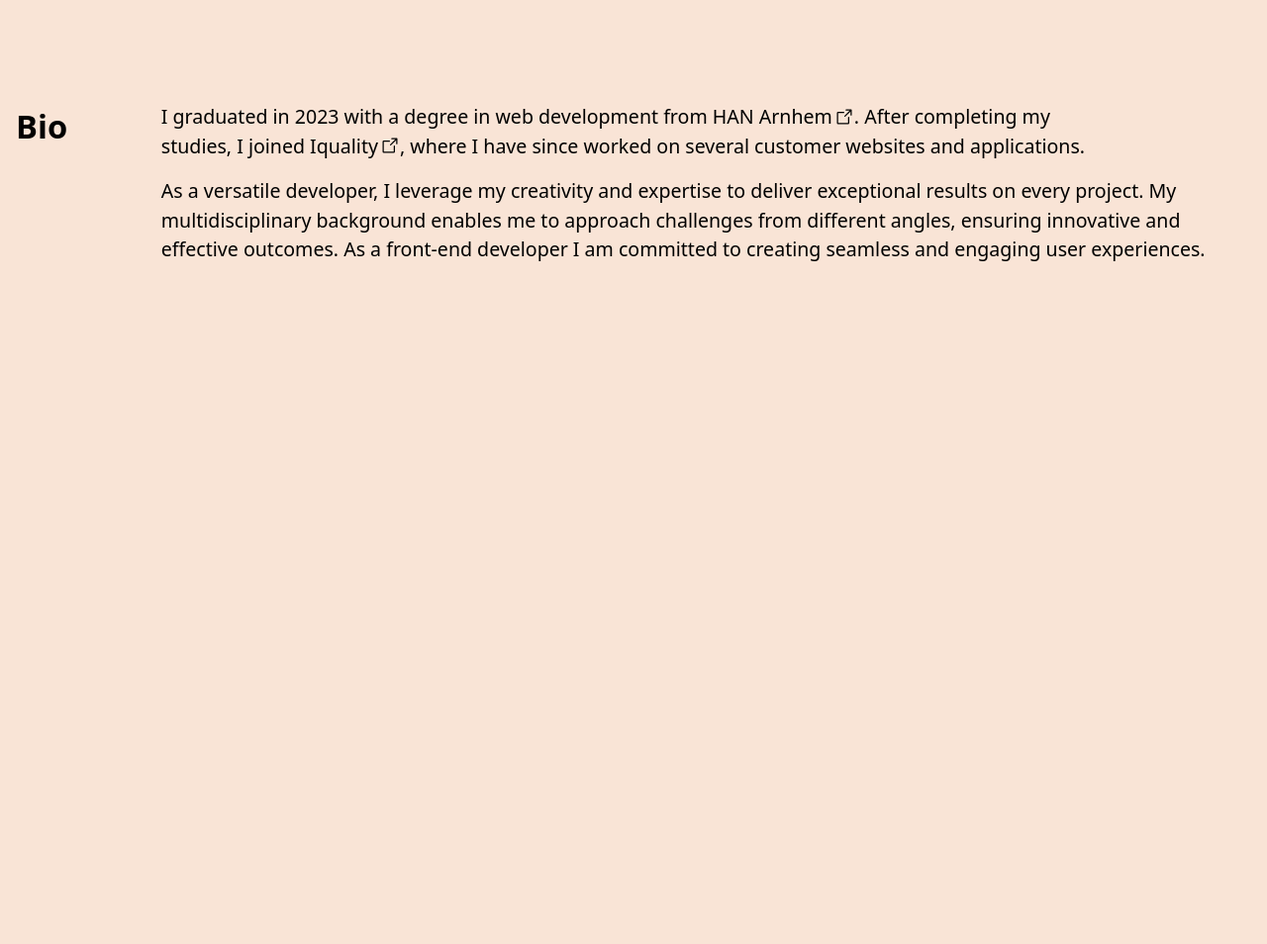
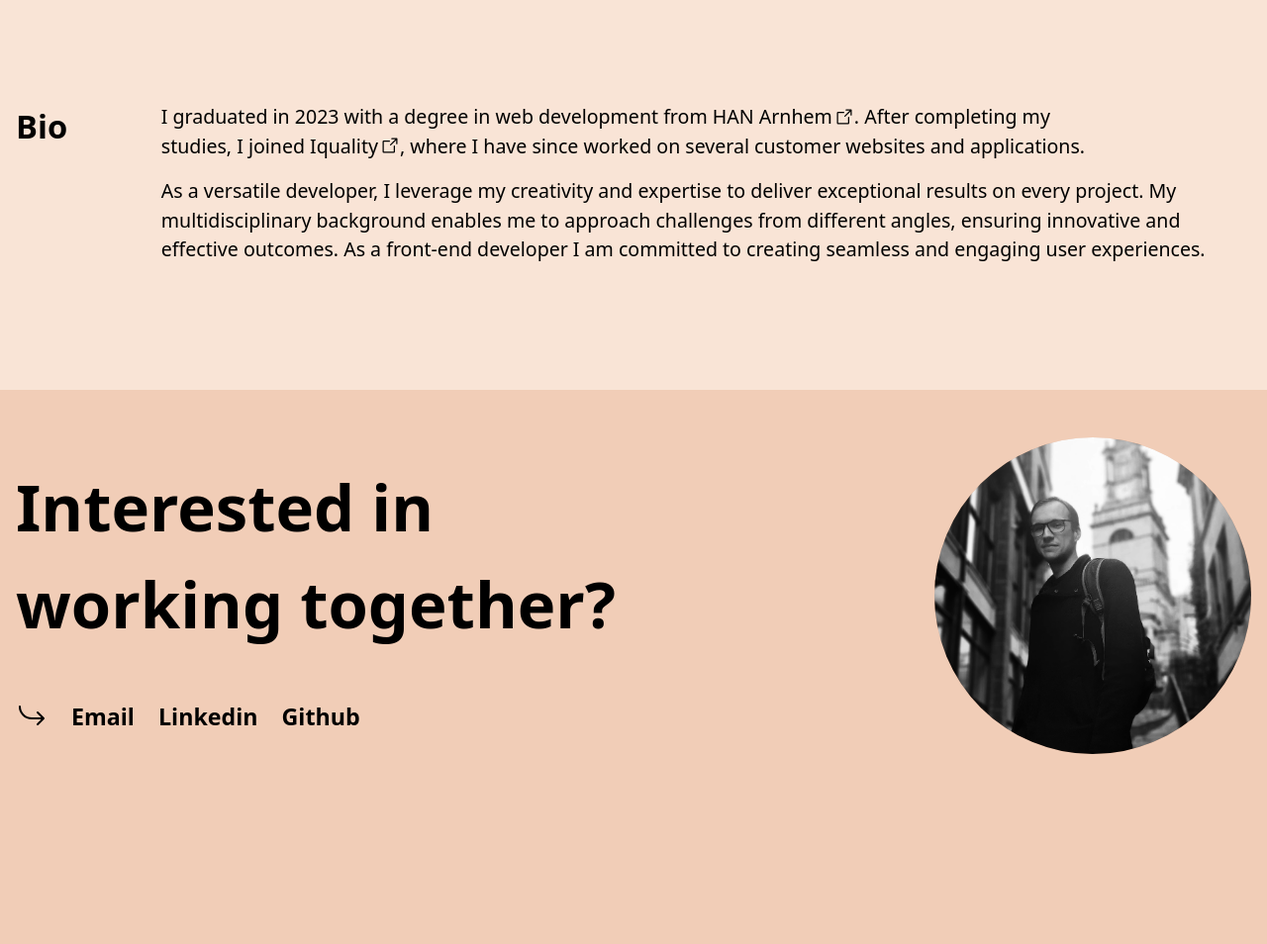
Before and after one commit to Patrickroelofs/patrickroelofs.com, an Astro site: page / in a window 1280 px wide. Shown: the part 698-1652 px from the top of the page at 99% size. Before the commit the page ends 964 px from the top, so only its background shows below. Built offline with nearby package versions, Linux system fonts and the light colour scheme; Astro itself is replaced by a stand-in of ours.

Commit message:
feat: add footer

```diff
--- a/src/pages/index.astro
+++ b/src/pages/index.astro
@@ -1,13 +1,17 @@
 ---
 import BaseLayout from '../layouts/BaseLayout.astro'
 import Bio from '../sections/bio.astro'
+import Footer from '../sections/footer.astro'
 import Hero from '../sections/hero.astro'
 ---
 
 <BaseLayout>
-	<div class="h-16 bg-hermes-300 lg:h-48"></div>
-	<div class="flex flex-col gap-16 lg:gap-48">
-		<Hero />
-		<Bio />
-	</div>
+	<main>
+		<div class="h-16 bg-hermes-300 lg:h-48"></div>
+		<div class="flex flex-col gap-16 lg:gap-48">
+			<Hero />
+			<Bio />
+		</div>
+	</main>
+	<Footer />
 </BaseLayout>
--- /dev/null
+++ b/src/sections/footer.astro
@@ -0,0 +1,42 @@
+---
+import { Image } from 'astro:assets'
+
+import ArrowBendDownRight from '../icons/phosphor/arrow-bend-down-right.astro'
+import CityPhoto from '../images/patrick_city.png'
+---
+
+<footer class="mt-32 bg-hermes-200 pb-48 pt-12">
+	<div
+		class="mx-auto flex max-w-screen-xl flex-col items-center justify-between gap-12 px-4 lg:flex-row"
+	>
+		<div class="flex flex-col gap-4">
+			<p class="text-6xl font-bold">Interested in<br /> working together?</p>
+			<div class="mt-8 flex flex-row gap-6">
+				<ArrowBendDownRight size="32" />
+				<a
+					class="text-lg font-bold hover:underline focus:underline focus:outline-none"
+					href="mailto:contact@patrickroelofs.com"
+				>
+					Email
+				</a>
+				<a
+					class="text-lg font-bold hover:underline focus:underline focus:outline-none"
+					href="https://www.linkedin.com/in/patrick-roelofs/"
+					target="_blank"
+				>
+					Linkedin
+				</a>
+				<a
+					class="text-lg font-bold hover:underline focus:underline focus:outline-none"
+					href="https://github.com/Patrickroelofs"
+					target="_blank"
+				>
+					Github
+				</a>
+			</div>
+		</div>
+		<div class="h-80 w-80 overflow-hidden rounded-full bg-hermes-300">
+			<Image alt="" class="h-full w-full object-cover" loading="eager" src={CityPhoto} />
+		</div>
+	</div>
+</footer>
```
Also changed, not shown: src/images/patrick_city.png (added).
